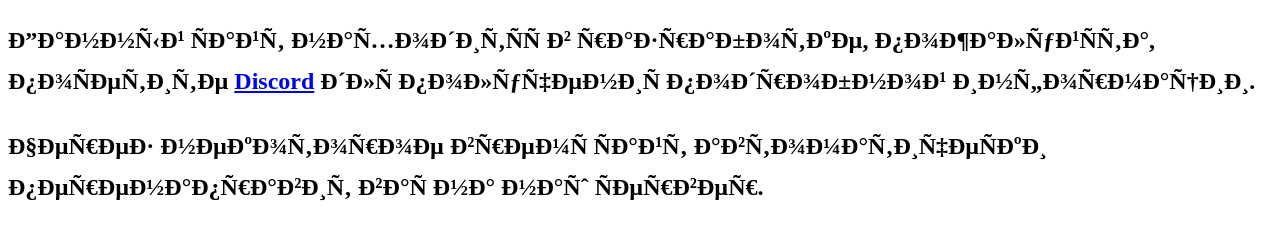
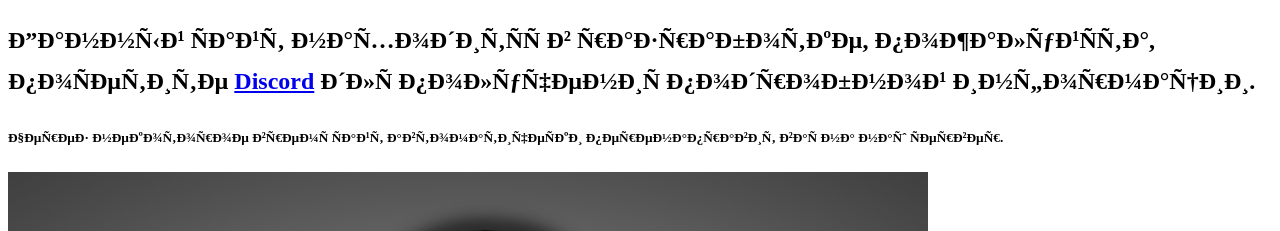
Before and after one commit to MaximVasilievDm/MaximVasilievDm.github.io, a plain HTML site: page index.html in a window 1280 px wide. Shown: the part 810-1041 px from the top of the page. Drawn offline with Linux system fonts and the light colour scheme.

Commit message:
Update index.html

```diff
--- a/index.html
+++ b/index.html
@@ -9,8 +9,8 @@
 <body>
 <img src = "20220730_112318.png" height = "800" width = "600" alt = "MaxCode Games">
 <h2>Данный сайт находится в разработке, пожалуйста, посетите <a href="https://discord.gg/dMxR3JMPZ2">Discord</a> для получения подробной информации.</p>
-<p>Через некоторое время сайт автоматически перенаправит вас на наш сервер.</p>
-
+<h5>Через некоторое время сайт автоматически перенаправит вас на наш сервер.</h5>
+<img src = "SCP_GUARD.png" height = "1000" width = 920" alt = "SCP Guard">
 <h3>MaxCode Games. 2021. Некоммерческое объединение.</h3>
 </body>
 </html>
```
